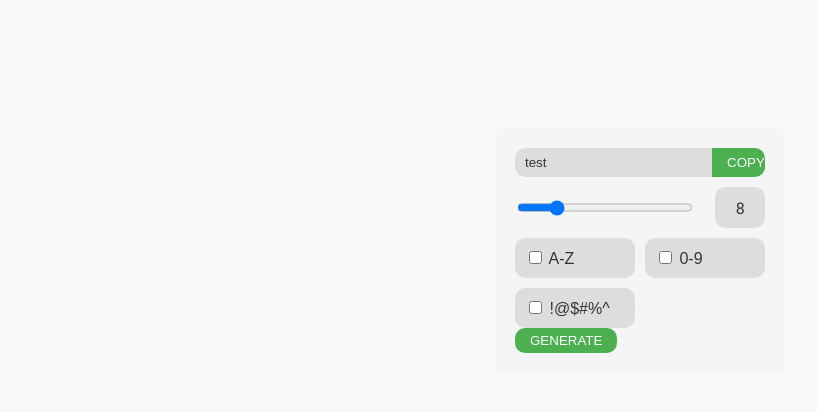
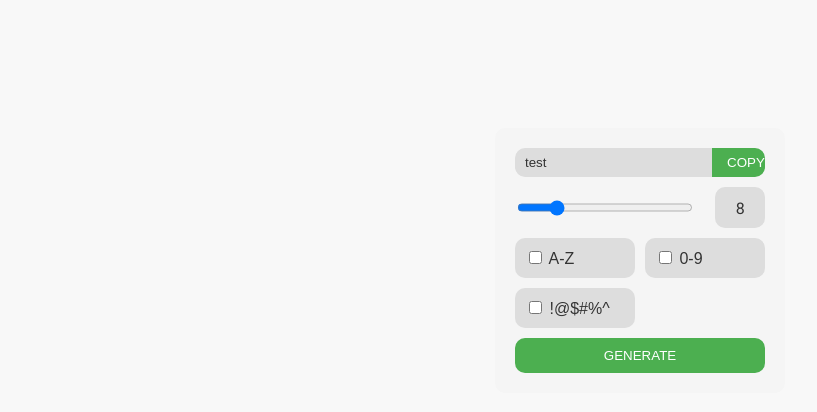
Before and after one commit to FrankGrillo1991/Password-Generator-App, a plain HTML site: page index.html in a window 1280 px wide. Shown: the part 86-498 px from the top of the page, without its empty margins (0-817 px from the left). Drawn offline with Linux system fonts and the light colour scheme.

Commit message:
Update style.css

```diff
--- a/style.css
+++ b/style.css
@@ -70,3 +70,9 @@ div.options label {
     cursor: pointer;
     font-family: sans-serif;
 }
+
+button.generate {
+    width: 100%;
+    margin-top: 10px;
+    padding: 10px;
+}
```
